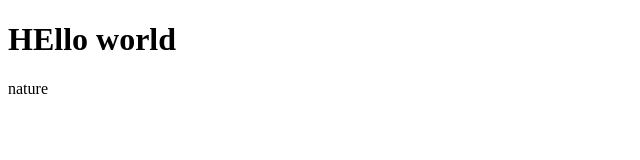
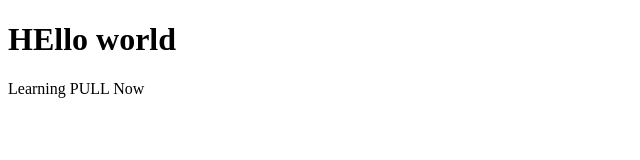
Before and after one commit to C-R-A-Z-Y-man/hello-world, a plain HTML site: page index.html in a window 1280 px wide. Shown: the whole page, without its empty margins (0-640 px from the left). Drawn offline with Linux system fonts and the light colour scheme.

Commit message:
Updateing index.html to learn pull

```diff
--- a/index.html
+++ b/index.html
@@ -8,7 +8,9 @@
 <body>
     <h1>HEllo world</h1>
     <p>
-        nature
+
+        Learning PULL Now
+
     </p>
 </body>
 </html>
```
